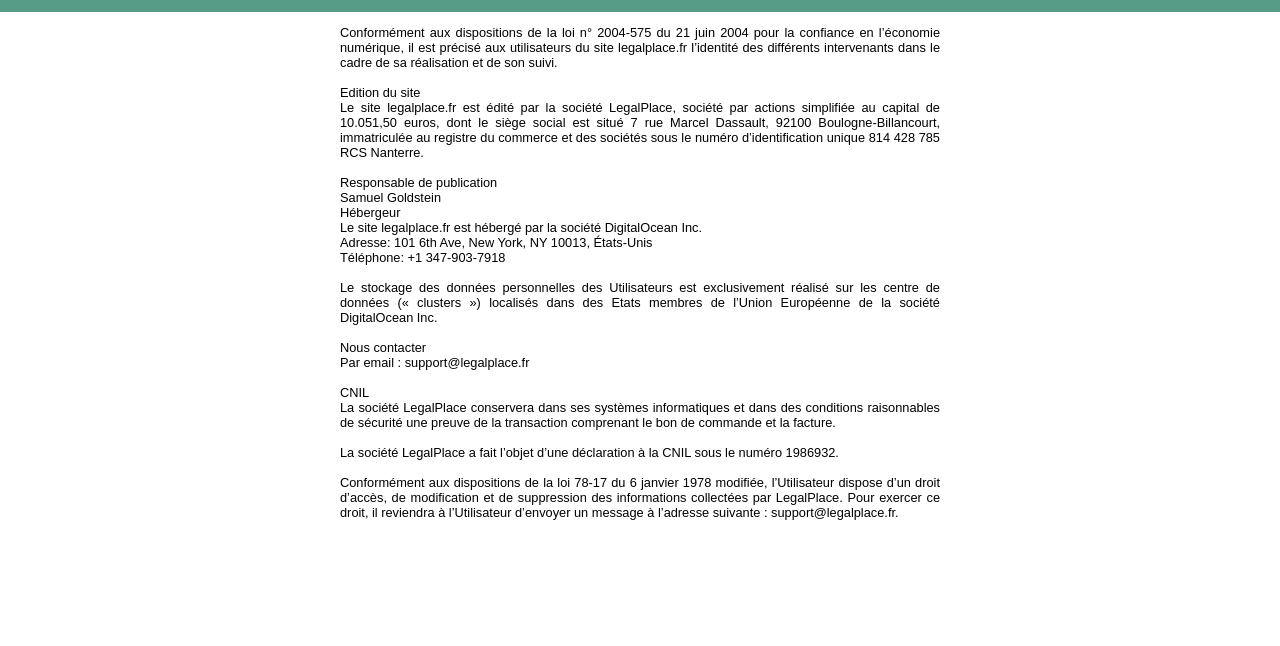
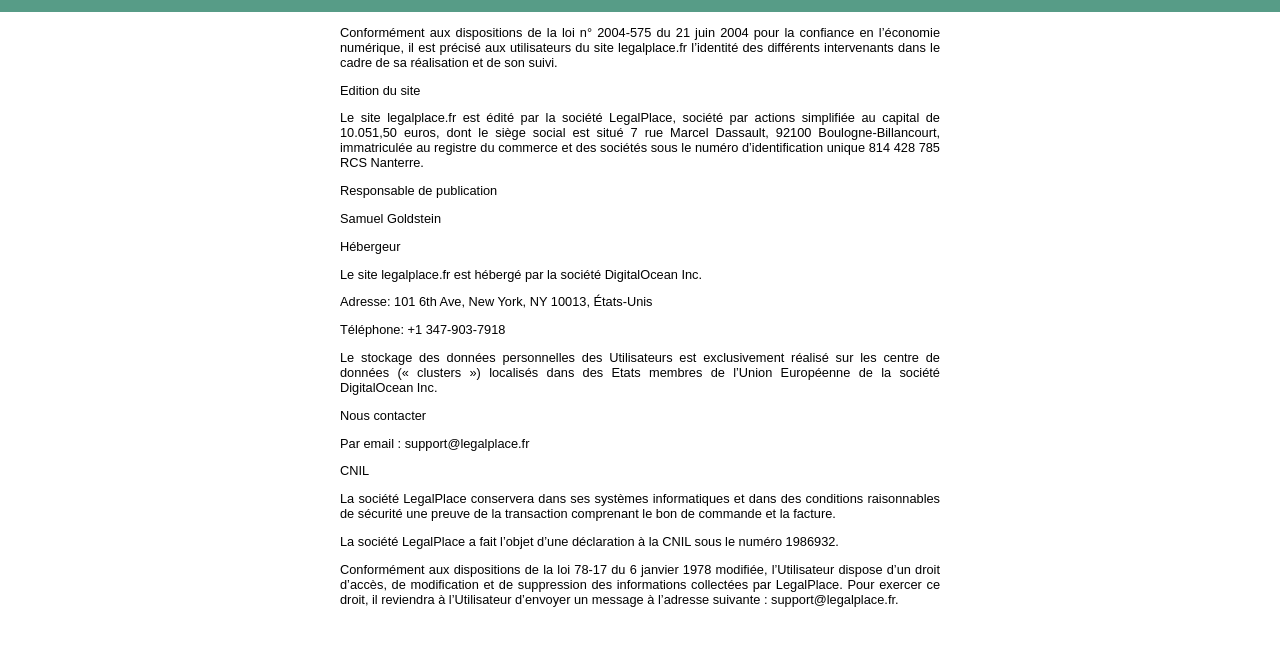
Before and after one commit to thomas796/ohmyfood, a plain HTML site: page MentionsLegal.html in a window 1280 px wide. Shown: the part 58-704 px from the top of the page. Drawn offline with Linux system fonts and the light colour scheme.

Commit message:
clean code 2

```diff
--- a/MentionsLegal.html
+++ b/MentionsLegal.html
@@ -1,73 +1,54 @@
 
 <!DOCTYPE html>
-<html lang="en">
+<html lang="fr">
 <head>
     <meta charset="UTF-8">
     <meta name="viewport" content="width=device-width, initial-scale=1.0">
     <meta http-equiv="X-UA-Compatible" content="ie=edge">
     <link rel="stylesheet" type="text/css" href="css/main.css">
+    <link rel="stylesheet" type="text/css" href="css/MentionsLegal.css">
 
     <title>ohmyfood</title>
 </head>
 <body>
-
-    <style>
-
-        main {
-            height: calc(100% - 58px);
-        }
-
-        #mentionsLegalLabel {
-            text-align: justify;
-            height: 100%;
-            width: 80%;
-            max-width: 600px;
-            font-family: Arial, Helvetica, sans-serif;
-            font-size: 0.8rem;
-        }
-
-    </style>
 
     <header>
         <a href="index.html"><h1 id="ohmyfoodTitle">ohmyfood</h1></a>
     </header>
 
     <main>
-
-
-            <p id="mentionsLegalLabel">
-                Conformément aux dispositions de la loi n° 2004-575 du 21 juin 2004 pour
+        <div class="mentionsLegalLabel">
+            <p>Conformément aux dispositions de la loi n° 2004-575 du 21 juin 2004 pour
             la confiance en l’économie numérique, il est précisé aux utilisateurs du
             site legalplace.fr l’identité des différents intervenants dans le cadre
-                de sa réalisation et de son suivi.</br></br>
-                Edition du site</br>
-                Le site legalplace.fr est édité par la société LegalPlace, société
+            de sa réalisation et de son suivi.</p>
+            <p>Edition du site</p>
+            <p>Le site legalplace.fr est édité par la société LegalPlace, société
             par actions simplifiée au capital de 10.051,50 euros, dont le siège social est
             situé 7 rue Marcel Dassault, 92100 Boulogne-Billancourt, immatriculée au registre
             du commerce et des sociétés sous le numéro d’identification unique 814 428 785 RCS
-                Nanterre.</br></br>
-                Responsable de publication</br>
-                Samuel Goldstein</br>
-                Hébergeur</br>
-                Le site legalplace.fr est hébergé par la société DigitalOcean Inc.</br>
-                Adresse: 101 6th Ave, New York, NY 10013, États-Unis</br>
-                Téléphone: +1 347-903-7918</br></br>
-                Le stockage des données personnelles des Utilisateurs est exclusivement réalisé
+            Nanterre.</p>
+            <p>Responsable de publication</p>
+            <p>Samuel Goldstein</p>
+            <p>Hébergeur</p>
+            <p>Le site legalplace.fr est hébergé par la société DigitalOcean Inc.</p>
+            <p>Adresse: 101 6th Ave, New York, NY 10013, États-Unis</p>
+            <p>Téléphone: +1 347-903-7918</p>
+            <p>Le stockage des données personnelles des Utilisateurs est exclusivement réalisé
             sur les centre de données (« clusters ») localisés dans des Etats membres de l’Union
-                Européenne de la société DigitalOcean Inc.</br></br>
-                Nous contacter</br>
-                Par email : support@legalplace.fr</br></br>
-                CNIL</br>
-                La société LegalPlace conservera dans ses systèmes informatiques et
+            Européenne de la société DigitalOcean Inc.</p>
+            <p>Nous contacter</p>
+            <p>Par email : support@legalplace.fr</p>
+            <p>CNIL</p>
+            <p>La société LegalPlace conservera dans ses systèmes informatiques et
             dans des conditions raisonnables de sécurité une preuve de la transaction
-                comprenant le bon de commande et la facture.</br></br>
-                La société LegalPlace a fait l’objet d’une déclaration à la CNIL
-                sous le numéro 1986932.</br></br>
-                Conformément aux dispositions de la loi 78-17 du 6 janvier 1978 modifiée, l’Utilisateur
+            comprenant le bon de commande et la facture.</p>
+            <p>La société LegalPlace a fait l’objet d’une déclaration à la CNIL
+            sous le numéro 1986932.</p>
+            <p>Conformément aux dispositions de la loi 78-17 du 6 janvier 1978 modifiée, l’Utilisateur
             dispose d’un droit d’accès, de modification et de suppression des informations collectées
             par LegalPlace. Pour exercer ce droit, il reviendra à l’Utilisateur d’envoyer un message
-                à l’adresse suivante : support@legalplace.fr.
-            </p>
+            à l’adresse suivante : support@legalplace.fr.</p>
         </div>
     </main>
 
--- /dev/null
+++ b/css/MentionsLegal.css
@@ -0,0 +1,11 @@
+main {
+    height: calc(100% - 58px);
+}
+
+.mentionsLegalLabel {
+    text-align: justify;
+    width: 80%;
+    max-width: 600px;
+    font-family: Arial, Helvetica, sans-serif;
+    font-size: 0.8rem;
+}
```
Also changed, not shown: delicesDesPapilles.html (+0 -4 lines), index.html (+1 -1 lines), laNoteEnchantee.html (+0 -3 lines), leChicALaFrancaise.html (+0 -2 lines), paletteDuGout.html (+0 -2 lines). Lines whose indentation alone changed are shown as unchanged.
